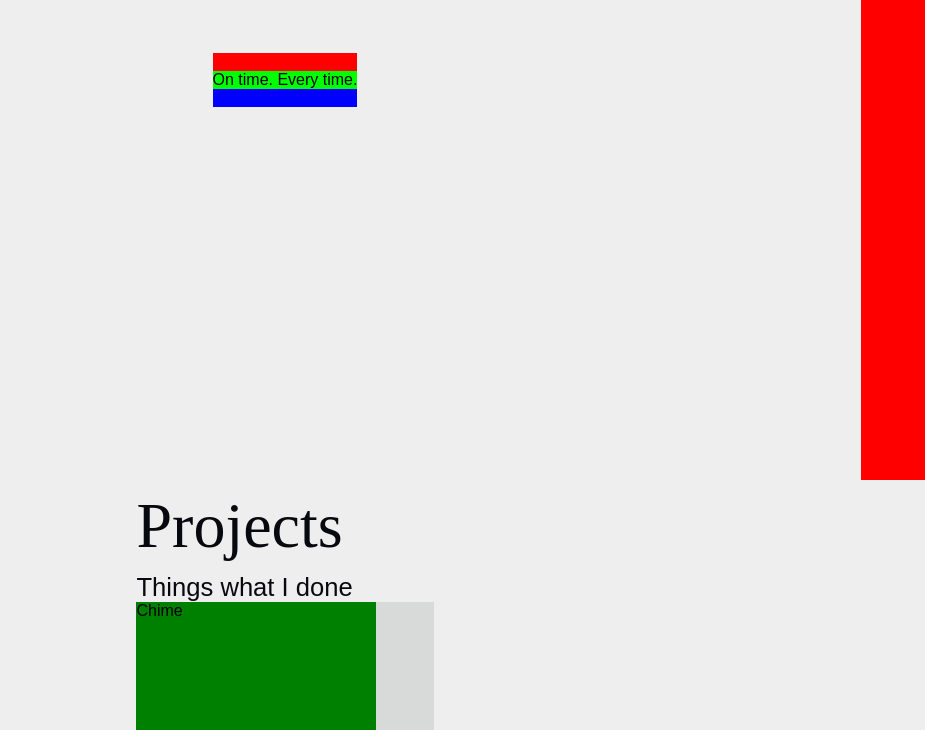
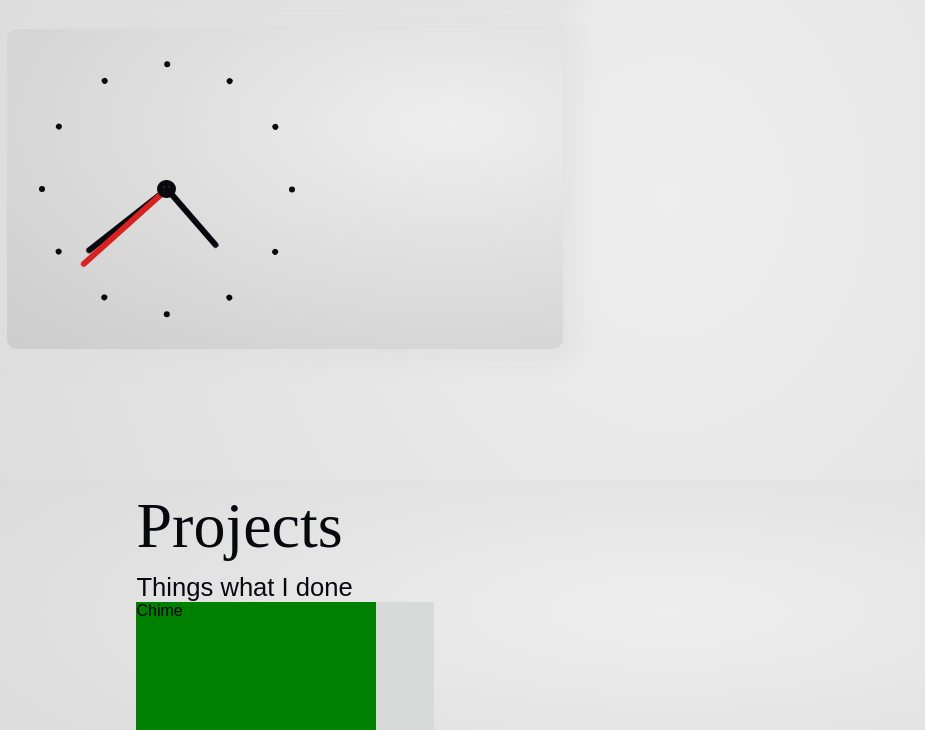
Before and after one commit to nickscale/html-portfolio, a plain HTML site: page index.html in a window 1280 px wide. Shown: the part 320-1050 px from the top of the page, without its empty margins (355-1280 px from the left). Drawn offline with Linux system fonts and the light colour scheme; a small style sheet from the web is missing.

Commit message:
fix clock, add to themes

```diff
--- /dev/null
+++ b/css/clock.css
@@ -0,0 +1,124 @@
+:root {
+  /* clock stylings */
+  --size: 16rem;
+  --width: 0.4rem;
+}
+.clock {
+  position: relative;
+  height: var(--size);
+  width: var(--size);
+  isolation: isolate;
+}
+.offset_dial_marks,
+.offset_hour,
+.offset_minute,
+.offset_second {
+  position: absolute;
+  width: var(--size);
+  height: var(--size);
+  z-index: 0;
+}
+
+.hand_second,
+.hand_minute,
+.hand_hour,
+.axle {
+  position: absolute;
+  transform-origin: top;
+  width: var(--width);
+  border-radius: var(--width);
+  background: var(--theme-text);
+}
+
+.hand_second {
+  z-index: 3;
+  height: calc(0.45 * var(--size));
+  left: calc(50% - 0.5 * var(--width));
+  top: 50%;
+  animation: time 60s infinite steps(60);
+  background: var(--theme-cta);
+}
+.hand_minute {
+  z-index: 2;
+  height: calc(0.4 * var(--size));
+  left: calc(50% - 0.5 * var(--width));
+  top: 50%;
+  animation: time 3600s linear infinite;
+}
+.hand_hour {
+  z-index: 1;
+  height: calc(0.3 * var(--size));
+  left: calc(50% - 0.5 * var(--width));
+  top: 50%;
+  animation: time 43200s linear infinite;
+}
+@keyframes time {
+  to {
+    transform: rotateZ(360deg);
+  }
+}
+
+.axle {
+  z-index: 5;
+  height: var(--width);
+  left: calc(50% - 0.5 * var(--width));
+  top: calc(50% - 0.5 * var(--width));
+  background: var(--theme-text);
+  outline: var(--width) solid var(--theme-text);
+  /* outline-offset: var(--width); */
+}
+
+/* markings */
+.dial_mark {
+  position: absolute;
+  transform-origin: calc(0.5 * var(--size));
+  z-index: 6;
+  left: 0%;
+  top: calc(50% - 0.5 * var(--width));
+  width: var(--width);
+  height: var(--width);
+  border-radius: 10px;
+  background: var(--theme-text);
+}
+.dial_mark:nth-of-type(1) {
+  transform: rotateZ(calc(30deg * 1));
+}
+.dial_mark:nth-of-type(2) {
+  transform: rotateZ(calc(30deg * 2));
+}
+.dial_mark:nth-of-type(3) {
+  transform: rotateZ(calc(30deg * 3));
+}
+.dial_mark:nth-of-type(4) {
+  transform: rotateZ(calc(30deg * 4));
+}
+.dial_mark:nth-of-type(5) {
+  transform: rotateZ(calc(30deg * 5));
+}
+.dial_mark:nth-of-type(6) {
+  transform: rotateZ(calc(30deg * 6));
+}
+.dial_mark:nth-of-type(7) {
+  transform: rotateZ(calc(30deg * 7));
+}
+.dial_mark:nth-of-type(8) {
+  transform: rotateZ(calc(30deg * 8));
+}
+.dial_mark:nth-of-type(9) {
+  transform: rotateZ(calc(30deg * 9));
+}
+.dial_mark:nth-of-type(10) {
+  transform: rotateZ(calc(30deg * 10));
+}
+.dial_mark:nth-of-type(11) {
+  transform: rotateZ(calc(30deg * 11));
+}
+.dial_mark:nth-of-type(12) {
+  transform: rotateZ(calc(30deg * 12));
+}
+
+#digital {
+  font-family: "Segoe UI", Tahoma, Geneva, Verdana, sans-serif;
+  font-size: 20vw;
+  color: #333;
+}
--- a/style.css
+++ b/css/style.css
@@ -82,11 +82,11 @@ body {
 
 .front-page-template {
   width: 100%;
-  background: var(--DEBUG2);
+  /* background: var(--DEBUG2); */
 }
 
 .front-page-zone1 {
-  background: var(--DEBUG1);
+  /* background: var(--DEBUG1); */
 }
 
 .front-page-zone2 {
@@ -94,11 +94,11 @@ body {
   /* background: url("https://picsum.photos/1920/1080");
   background-clip: content-box;
   background-size: cover; */
-  background: var(--DEBUG2);
+  /* background: var(--DEBUG2); */
 }
 
 .front-page-zone3 {
-  background: var(--DEBUG3);
+  /* background: var(--DEBUG3); */
 }
 
 .front-page-zone4 {
@@ -108,7 +108,7 @@ body {
   height: 100vh;
   right: 0%;
   top: 0%;
-  background: var(--DEBUG1);
+  /* background: var(--DEBUG1); */
 }
 
 .lead-image {
@@ -191,6 +191,16 @@ body {
 
 .contact-form button:hover {
   background: var(--theme-cta);
+}
+
+/*** COMPONENT STYLINGS ***/
+
+.nice-box-light {
+  padding: 2rem;
+  background: var(--grad1);
+  margin: 2rem;
+  box-shadow: 0px 0px 15px 15px #ddd8;
+  border-radius: 10px;
 }
 
 /*** ORNAMENTS ***/
@@ -361,24 +371,27 @@ li {
 /* LIGHT (DEFAULT) theme stylings */
 .light,
 :root:has(#light:checked) {
-  --theme-body: #eee;
+  --theme-body: var(--grad1);
   --theme-bg: var(--theme-white);
   --theme-text: var(--theme-black);
   --theme-text-heading: var(--theme-text);
-  --theme-cta: #08f;
-  --grad1: linear-gradient(90deg, #4059ad, #6b9ac4, #98ce00, #648800);
+  --theme-cta: #d82121;
+  --grad1: radial-gradient(at 80% 30%, #eee, #ccc);
+  /* --grad-linear-light-grey: linear-gradient(-45deg, #888, #aaa, #eee); */
+
+  /* -grad-blue-green: linear-gradient(90deg, #4059ad, #6b9ac4, #98ce00, #648800); */
   --font-heading: 2.5rem "Libre Baskerville";
 }
 
 /* DARK theme stylings */
 .dark,
 :root:has(#dark:checked) {
-  --theme-body: #222;
+  --theme-body: var(--grad1);
   --theme-bg: var(--theme-black);
   --theme-text: var(--theme-white);
   --theme-text-heading: var(--theme-text);
-  --theme-cta: #08f;
-  --grad1: linear-gradient(90deg, #4059ad, #6b9ac4, #98ce00, #648800);
+  --theme-cta: #2d2;
+  --grad1: linear-gradient(-45deg, #111, #222, #444);
   --font-heading: 3rem "Libre Baskerville";
 }
 
@@ -389,8 +402,8 @@ li {
   --theme-bg: #800;
   --theme-text: var(--theme-white);
   --theme-text-heading: rgb(214, 0, 103);
-  --theme-cta: #08f;
-  --grad1: linear-gradient(-45deg, #3c3938, #2e2b38, #424547, #831e42);
+  --theme-cta: #d22;
+  --grad1: linear-gradient(-45deg, #111, #222, #400);
   --font-heading: 5rem "Comforter Brush";
 }
 
@@ -416,22 +429,30 @@ li {
 /* GREEN theme stylings */
 .green,
 :root:has(#green:checked) {
-  --theme-body: #040;
+  --theme-body: var(--grad1);
   --theme-bg: #080;
   --theme-text: var(--theme-white);
   --theme-text-heading: var(--theme-text);
-  --theme-cta: #08f;
-  --grad1: linear-gradient(90deg, #4059ad, #6b9ac4, #98ce00, #648800);
+  --theme-cta: #2d2;
+  --grad1: linear-gradient(-45deg, #111, #222, #040);
   --font-heading: 3rem "Libre Baskerville";
 }
 
 /* BLUE theme stylings */
 .blue,
 :root:has(#blue:checked) {
-  --theme-body: #004;
+  --theme-body: var(--grad1);
   --theme-bg: #008;
   --theme-text: var(--theme-white);
+  --theme-text-heading: var(--theme-text);
+  --theme-cta: #22d;
+  --grad1: linear-gradient(-45deg, #111, #222, #004);
   --font-heading: 3rem "Libre Baskerville";
+}
+
+/* PREV page stylings */
+.up,
+:root:has(#up:checked) {
 }
 
 /* misc stylings */
--- a/index.html
+++ b/index.html
@@ -5,9 +5,11 @@
     <meta http-equiv="X-UA-Compatible" content="IE=edge" />
     <meta name="viewport" content="width=device-width, initial-scale=1.0" />
     <meta title="NS" />
-    <link rel="stylesheet" href="style.css" />
-    <link rel="stylesheet" href="nav.css" />
-    <script src="./main.js" defer></script>
+    <link rel="stylesheet" href="/css/style.css" />
+    <link rel="stylesheet" href="/css/nav.css" />
+    <link rel="stylesheet" href="/css/clock.css" />
+    <script src="./js/main.js" defer></script>
+    <script src="./js/clock.js" defer></script>
   </head>
 
   <body>
@@ -51,10 +53,14 @@
         <input type="radio" name="theme" id="dark" />
         <label for="red" class="sr-only">Red</label>
         <input type="radio" name="theme" id="red" />
+        <label for="green" class="sr-only">Green</label>
+        <input type="radio" name="theme" id="green" />
         <label for="blue" class="sr-only">Blue</label>
         <input type="radio" name="theme" id="blue" />
-        <label for="green" class="sr-only">Green</label>
-        <input type="radio" name="theme" id="green" />
+        <!-- <label for="up" class="sr-only">Previous page</label>
+        <input type="radio" name="scroll" id="up" />
+        <label for="down" class="sr-only">Next page</label>
+        <input type="radio" name="scroll" id="down" /> -->
       </fieldset>
     </form>
 
@@ -66,9 +72,41 @@
         <!-- <div class="monogram-fg">NS</div> -->
         <div class="content-container">
           <div class="front-page-template">
-            <div class="front-page-zone1">&nbsp;</div>
-            <div class="front-page-zone2">On time. Every time.</div>
-            <div class="front-page-zone3">&nbsp;</div>
+            <div class="front-page-zone1 nice-box-light">
+              <h1 class="greeting">Good morning!</h1>
+              <h3 class="tagline">Your projects delivered on time. Every time.</h3>
+            </div>
+            <div class="front-page-zone3 nice-box-light">
+              <div class="widget">
+                <!-- clock widget -->
+                <div class="clock">
+                  <div class="offset_dial_marks">
+                    <div class="dial_mark"></div>
+                    <div class="dial_mark"></div>
+                    <div class="dial_mark"></div>
+                    <div class="dial_mark"></div>
+                    <div class="dial_mark"></div>
+                    <div class="dial_mark"></div>
+                    <div class="dial_mark"></div>
+                    <div class="dial_mark"></div>
+                    <div class="dial_mark"></div>
+                    <div class="dial_mark"></div>
+                    <div class="dial_mark"></div>
+                    <div class="dial_mark"></div>
+                  </div>
+                  <div class="offset_hour">
+                    <div class="hand_hour"></div>
+                  </div>
+                  <div class="offset_minute">
+                    <div class="hand_minute"></div>
+                  </div>
+                  <div class="offset_second">
+                    <div class="hand_second"></div>
+                  </div>
+                  <div class="axle"></div>
+                </div>
+
+              </div>
             <div class="front-page-zone4">&nbsp;</div>
           </div>
         </div>
--- /dev/null
+++ b/js/clock.js
@@ -0,0 +1,29 @@
+let now = new Date();
+let hours = now.getHours();
+let minutes = now.getMinutes();
+let seconds = now.getSeconds();
+
+let timeString = hours+':'+minutes+':'+seconds;
+console.log(timeString);
+
+// setTime(0, "second");
+// setTime(0, "minute");
+// setTime(0%12 + (0/60), "hour");
+setTime(seconds, "second");
+setTime((minutes%60) + (seconds/60), "minute");
+setTime((hours%12) + (minutes/60), "hour");
+
+function setTime(angle, hand) {
+    switch(hand) {
+        case 'second':
+            offset = 180 + (6 * angle);
+            break;
+        case 'minute':
+            offset = 180 + (6 * angle);
+            break;
+        case 'hour':
+            offset = 180 + (30 * angle);
+            break;
+    }
+  document.querySelector("div.offset_"+hand).style.cssText = "transform: rotate("+offset+"deg);";
+}
--- a/tests/clock.css
+++ b/tests/clock-test.css
@@ -8,9 +8,9 @@ body {
 :root {
   --black: #1b1e23;
   --white: #f4eed7;
-  --feature: hotpink;
+  --feature: rgb(166, 9, 87);
   --size: 300px;
-  --width: calc(var(--size) * 0.1);
+  --width: 15px;
 }
 
 body {
@@ -29,77 +29,52 @@ body {
   display: flex;
   justify-content: center;
   isolation: isolate;
-  /* background: black;
-  border: 15px solid black;
-  border-radius: 50%; */
-  /* outline: 1px solid var(--white); */
+  border-radius: 50%;
+  outline: 1px solid var(--white);
 }
 
-.axle {
-  position: absolute;
-  top: 50%;
-  left: 50%;
-  transform: translate(-50%, -50%);
-  height: var(--width);
-  width: var(--width);
-  border-radius: 50%;
-  background: red;
-}
+.offset_dial_marks,
 .offset_second,
 .offset_minute,
 .offset_hour {
   position: absolute;
   width: var(--size);
   height: var(--size);
+  outline: 1px solid var(--white);
   /* background: #5553; */
 }
 
 .hand_second,
 .hand_minute,
-.hand_hour {
-  position: relative;
-  left: calc(50% - 0.5 * var(--size));
-  top: calc(50% - 0.5 * var(--size));
-  background: var(--white);
-  transform-origin: calc(var(--width) * 0.5) calc(var(--size) * 0.5);
-  border-radius: 5px;
-}
-
+.hand_hour,
 .dial_mark {
   position: absolute;
-  top: 0%;
-  left: 50%;
-  /* transform: translate(-50%, -50%); */
-  transform-origin: calc(var(--width) * -0.5) calc(var(--size) * 0.5);
+  left: calc(50% - 0.5 * var(--width));
+  background: var(--white);
+  transform-origin: bottom center;
+  z-index: 2;
   width: var(--width);
-  height: var(--width);
-  border-radius: 50%;
-  background: var(--feature);
+  border-radius: 2px;
+  background: var(--white);
 }
 
 .hand_second {
-  left: calc(50% - 1px); /* tweak by half width */
-  width: var(--width);
-  height: calc((var(--size) * 0.45));
-  margin-top: calc((var(--size) * 0.05));
-  /* transform-origin: bottom center; */
+  left: calc(50% - 0.5 * var(--width)); /* tweak by half width */
+  height: calc((var(--size) * 0.41));
+  margin-top: calc((var(--size) * 0.09));
   animation: time 60s infinite steps(60);
   background: var(--feature);
 }
 .hand_minute {
-  left: calc(50% - 2px); /* tweak by half width */
-  width: var(--width);
-  height: calc((var(--size) * 0.42));
-  margin-top: calc((var(--size) * 0.08));
-  transform-origin: bottom center;
+  left: calc(50% - 0.5 * var(--width)); /* tweak by half width */
+  height: calc((var(--size) * 0.41));
+  margin-top: calc((var(--size) * 0.09));
   animation: time 3600s linear infinite;
 }
 .hand_hour {
-  left: calc(50% - 2px); /* tweak by half width */
-  width: var(--width);
-  height: calc((var(--size) * 0.35));
-  transform-origin: bottom center;
-  margin-top: calc((var(--size) * 0.15));
+  left: calc(50% - 0.5 * var(--width)); /* tweak by half width */
+  height: calc((var(--size) * 0.33));
+  margin-top: calc((var(--size) * 0.17));
   animation: time 43200s linear infinite;
 }
 @keyframes time {
@@ -108,7 +83,26 @@ body {
   }
 }
 
-/* dial markings */
+/* markings */
+
+.axle {
+  position: absolute;
+  top: 50%;
+  left: 50%;
+  transform: translate(-50%, -50%);
+  z-index: 4;
+  height: var(--width);
+  width: var(--width);
+  border-radius: 50%;
+  background: var(--feature);
+}
+
+.dial_mark {
+  height: calc(0.5 * var(--size) - var(--width));
+  background: none;
+  border-radius: 0;
+  border-top: var(--width) solid var(--feature);
+}
 
 .dial_mark:nth-of-type(1) {
   transform: rotateZ(calc(30deg * 1));
@@ -146,3 +140,9 @@ body {
 .dial_mark:nth-of-type(12) {
   transform: rotateZ(calc(30deg * 12));
 }
+
+#digital {
+  font-family: "Segoe UI", Tahoma, Geneva, Verdana, sans-serif;
+  font-size: 20vw;
+  color: #333;
+}
```
Also changed, not shown: clock-only.html (added, +54 -0 lines), js/main.js (renamed from main.js, +6 -5 lines), tests/clock-test.html (added, +39 -0 lines), tests/clock-test.js (renamed from tests/clock.js, +3 -1 lines), tests/clock.html (deleted, +0 -36 lines), css/nav.css (renamed from nav.css).
